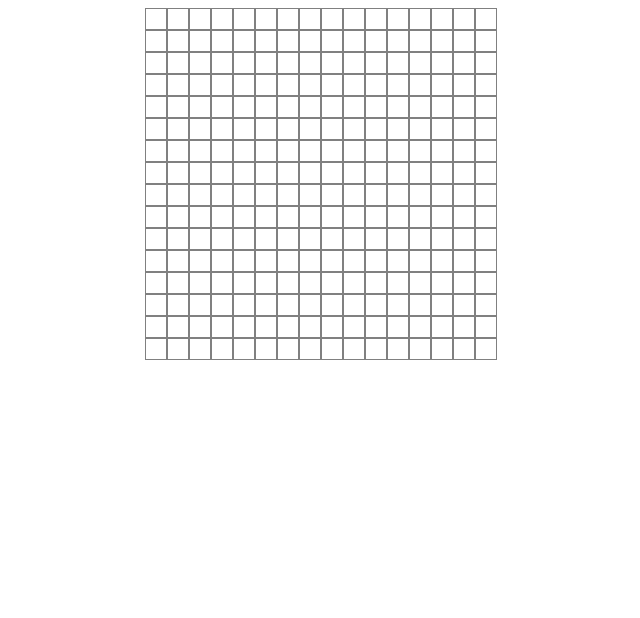
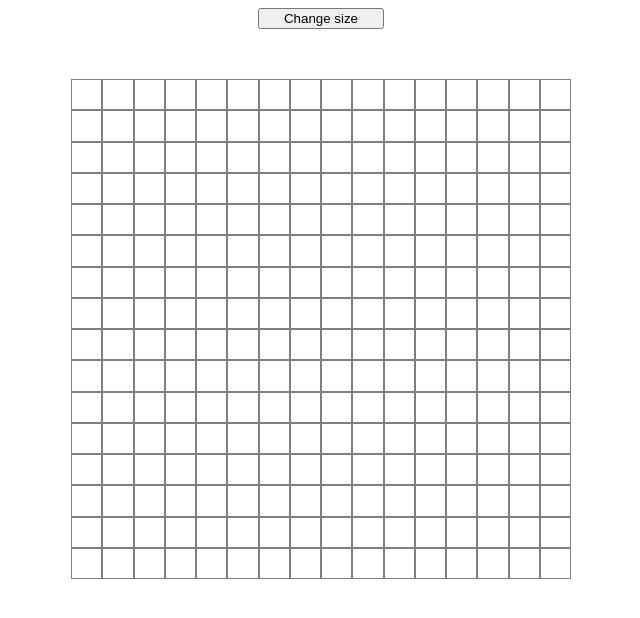
Before and after one commit to cesarb934/etch-a-sketch, a plain HTML site: page index.html in a window 1280 px wide. Shown: the whole page, without its empty margins (319-959 px from the left). Drawn offline with Linux system fonts and the light colour scheme.

Commit message:
Add change size button and painting on hover

```diff
--- a/index.html
+++ b/index.html
@@ -9,6 +9,7 @@
     <title>Etch A Sketch</title>
 </head>
 <body>
+    <button id="size-button">Change size</button>
     <div id="grid-container">
 
     </div>
--- a/script.js
+++ b/script.js
@@ -1,18 +1,42 @@
+let gridSize = 16;
+
 let grid = document.getElementById('grid-container');
 
-
-let columns=16;
-let rows = 16;
+let sizeButton = document.getElementById('size-button');
+sizeButton.addEventListener('click', changeGridSize);
 
 
-for (let x = 0; x < columns; ++x) {
-    let column = document.createElement('div'); // create column
-    column.classList.add('column');
-    for (let y = 0; y < rows; ++y) {
-        let row = document.createElement('div'); // create row
-        row.classList.add('row' , 'block');
-        column.appendChild(row); // append row in column
+function changeGridSize(){
+    removeAllChildNodes(grid);
+    let newSize = prompt('Size must be between 1 and 100');
+    if (isNaN(newSize) || newSize < 1 || newSize > 100){
+        alert('Invalid input');
+        return;
+    }else{
+        gridSize = newSize;
+        createGrid();
     }
-    grid.appendChild(column); // append column inside grid
+
 }
-document.body.appendChild(grid);
+
+function removeAllChildNodes(parent) {
+    while (parent.firstChild) {
+        parent.removeChild(parent.firstChild);
+    }
+}
+
+function createGrid(){
+    for (let x = 0; x < gridSize; ++x) {
+        let column = document.createElement('div'); // create column
+        column.classList.add('column');
+        for (let y = 0; y < gridSize; ++y) {
+            let block = document.createElement('div'); // create row
+            block.classList.add('block');
+            block.addEventListener('mouseover', () => { block.style.backgroundColor = ' black' });
+            column.appendChild(block); // append row in column
+        }
+        grid.appendChild(column); // append column inside grid
+    }
+}
+
+createGrid();
--- a/styles.css
+++ b/styles.css
@@ -1,18 +1,32 @@
-#grid-container{
+body {
+    display: flex;
+    flex-direction: column;
+    justify-content: center;
+    align-items: center;
+    gap: 50px;
+}
+
+#grid-container {
     display: flex;
     justify-content: center;
+    align-items: stretch;
+    width: 500px;
+    height: 500px;
+}
+
+#size-button {
+    width: 10%;
+    flex: 1;
 }
 
 .column{
-    flex : 0;
-    margin: 0px 0px 0px 0px;
-    padding: 0px 0px 0px 0px;
+    display: flex;
+    flex-direction: column;
+    flex: 1;
 }
 
-
-.block{
-    height: 20px;
-    width: 20px;
-    color: lightgray;
+.block {
+    flex : 1;
+    background-color: white;
     border: 1px solid gray;
 }
```
